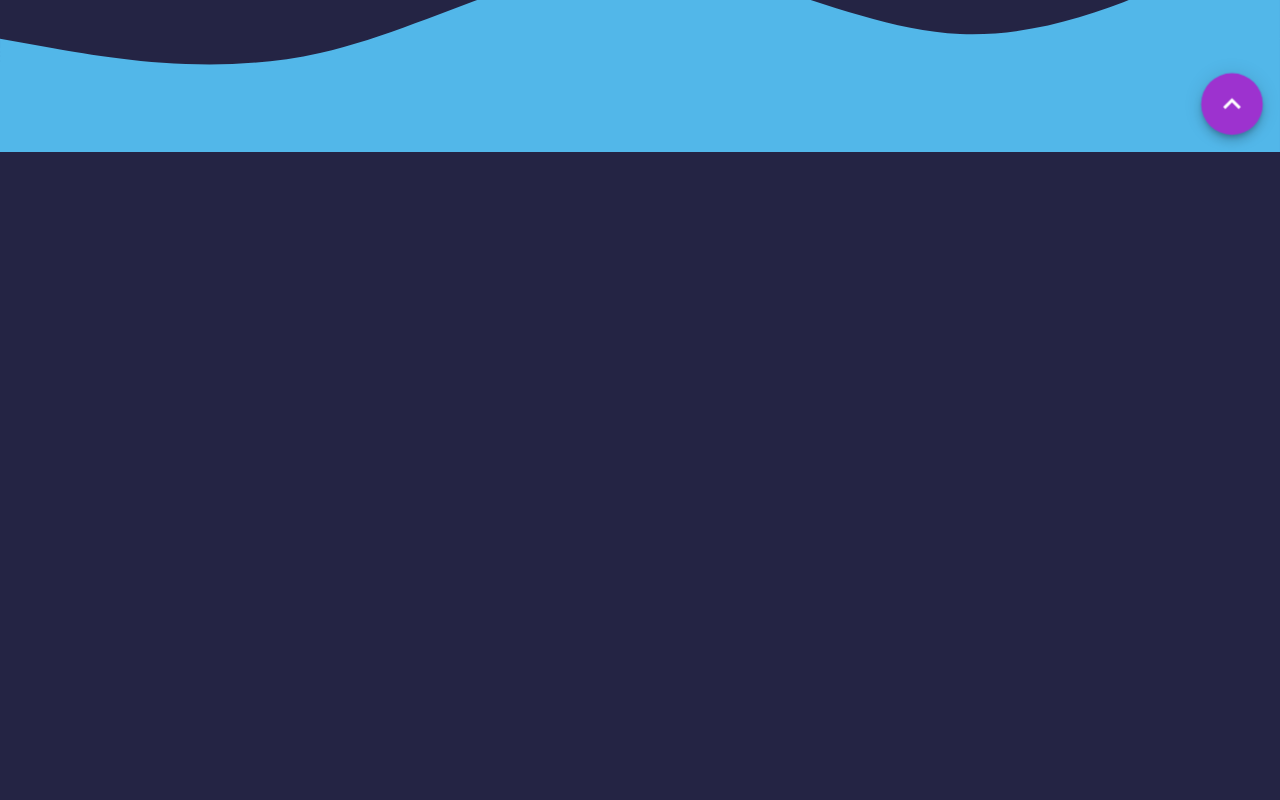
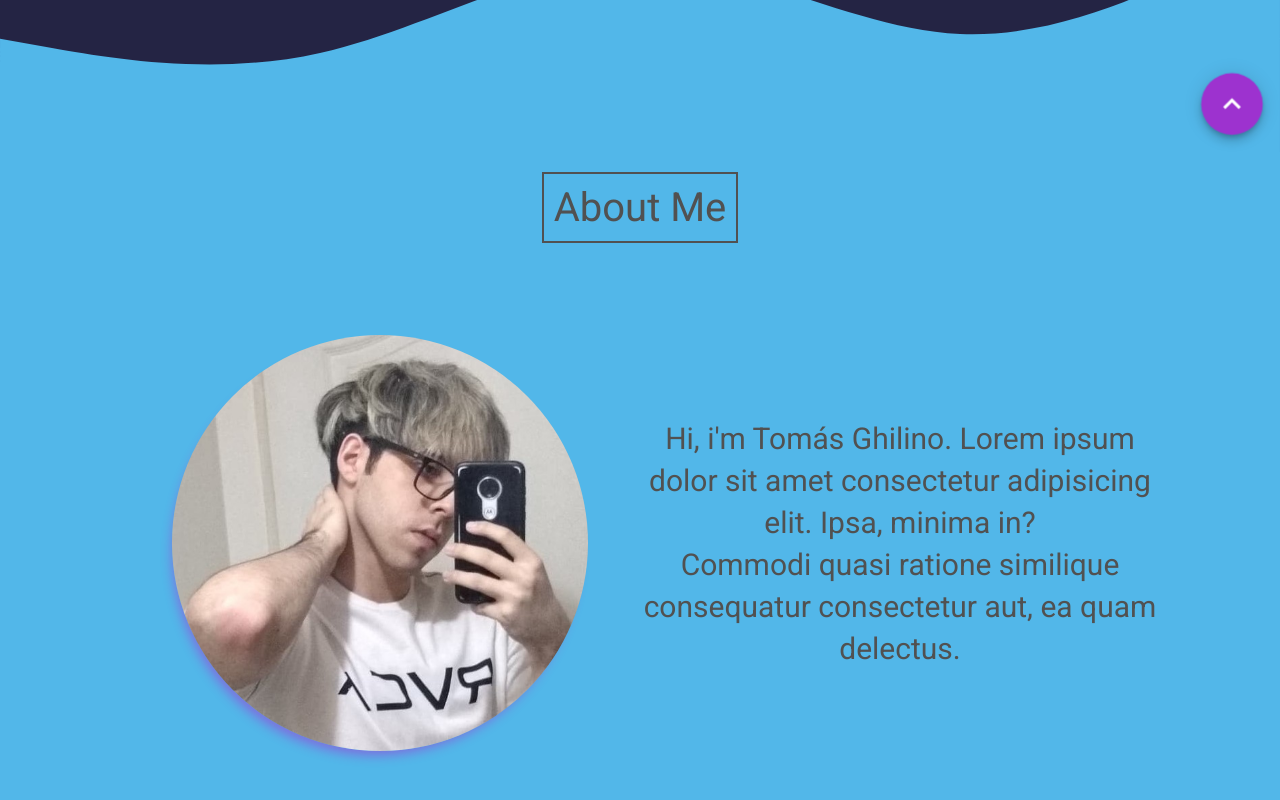
Before and after one commit to tomasghilino/portfolio, a Next.js app: page / in a window 1280 px wide. Shown: the part 648-1448 px from the top of the page. Before the commit the page ends 800 px from the top, so only its background shows below. Built offline with nearby package versions, Linux system fonts and the light colour scheme.

Commit message:
about me section and animations on hero

```diff
--- /dev/null
+++ b/components/AboutMe/AboutMeElements.jsx
@@ -0,0 +1,71 @@
+import styled from '@emotion/styled';
+import Image from 'next/image';
+
+export const AboutMeContainer = styled.div`
+  background-color: var(--bright);
+
+  display: flex;
+  flex-direction: column;
+  justify-content: center;
+  align-items: center;
+`;
+
+export const AboutMeTitle = styled.h1`
+  text-align: center;
+  font-size: 3rem;
+  font-weight: 400;
+  color: var(--gray);
+  margin: 2rem 0 2rem 0;
+
+  padding: 1rem;
+  display: inline-block;
+
+  border: 2px solid var(--gray);
+
+  @media (min-width: 768px) {
+    font-size: 4rem;
+  }
+`;
+
+export const AboutMeItems = styled.div`
+  padding: 2rem;
+
+  @media (min-width: 970px) {
+    margin: auto 10rem;
+  }
+`;
+
+export const AboutMeItemsContainer = styled.div`
+  display: grid;
+  grid-template-columns: 1fr;
+  margin: auto;
+
+  @media (min-width: 768px) {
+    grid-template-columns: 1fr 1fr;
+  }
+`;
+
+export const AboutMeTextContainer = styled.div`
+  display: flex;
+  justify-content: center;
+  align-items: center;
+  flex-direction: column;
+`;
+export const AboutMeText = styled.p`
+  color: var(--gray);
+  font-size: 2rem;
+  text-align: center;
+  line-height: 1.4;
+
+  @media (min-width: 768px) {
+    font-size: 3rem;
+  }
+`;
+
+export const Img = styled(Image)`
+  border-radius: 50%;
+  box-shadow: -6px 12px 14px -7px rgba(190, 7, 204, 0.43);
+  -webkit-box-shadow: -6px 12px 14px -7px rgba(190, 7, 204, 0.43);
+  -moz-box-shadow: -6px 12px 14px -7px rgba(190, 7, 204, 0.43);
+  transform: scale(0.8);
+`;
--- /dev/null
+++ b/components/AboutMe/index.jsx
@@ -0,0 +1,40 @@
+import React from 'react';
+
+import {
+  AboutMeContainer,
+  AboutMeTitle,
+  AboutMeTextContainer,
+  AboutMeText,
+  AboutMeItems,
+  AboutMeItemsContainer,
+  Img,
+} from './AboutMeElements';
+
+import ProfilePic from '../../public/images/yo.jpg';
+
+const AboutMe = () => {
+  return (
+    <AboutMeContainer>
+      <AboutMeTitle>About Me</AboutMeTitle>
+      <AboutMeItems>
+        <AboutMeItemsContainer>
+          <div>
+            <Img src={ProfilePic} alt="foto" />
+          </div>
+          <AboutMeTextContainer>
+            <AboutMeText>
+              Hi, i'm Tomás Ghilino. Lorem ipsum dolor sit amet consectetur
+              adipisicing elit. Ipsa, minima in?
+            </AboutMeText>
+            <AboutMeText>
+              Commodi quasi ratione similique consequatur consectetur aut, ea
+              quam delectus.
+            </AboutMeText>
+          </AboutMeTextContainer>
+        </AboutMeItemsContainer>
+      </AboutMeItems>
+    </AboutMeContainer>
+  );
+};
+
+export default AboutMe;
--- a/components/Hero/index.jsx
+++ b/components/Hero/index.jsx
@@ -9,14 +9,30 @@ import {
   HeroTitle,
   HeroText,
 } from './HeroElements';
+
+import { motion } from 'framer-motion';
 const Hero = () => {
   return (
     <>
       <HeroContainer>
         <HeroPresentation>
           <HeroDescription>
-            <HeroTitle>Tomás Ghilino</HeroTitle>
-            <HeroText>Web Developer</HeroText>
+            <HeroTitle
+              as={motion.h1}
+              initial={{ opacity: 0, y: -20 }}
+              animate={{ opacity: 1, y: 0 }}
+              transition={{ duration: 1.3 }}
+            >
+              Tomás Ghilino
+            </HeroTitle>
+            <HeroText
+              as={motion.p}
+              initial={{ opacity: 0, x: -20 }}
+              animate={{ opacity: 1, x: 0 }}
+              transition={{ duration: 1.2, delay: 1.1 }}
+            >
+              Web Developer
+            </HeroText>
           </HeroDescription>
           <Image src="/images/coding.svg" height={500} width={500} />
         </HeroPresentation>
--- a/components/Layout/LayoutElements.jsx
+++ b/components/Layout/LayoutElements.jsx
@@ -9,6 +9,7 @@ export const GlobalStyles = css`
     --semiDark: #46648c;
     --pink: #9d32cf;
     --darkPink: #53196e;
+    --gray: #515151;
   }
   html {
     box-sizing: border-box;
--- a/components/MenuButton/index.jsx
+++ b/components/MenuButton/index.jsx
@@ -36,7 +36,7 @@ const MenuButton = () => {
           >
             <Fab color="default" variant="extended" aria-label="person">
               <PersonIcon fontSize="large" sx={{ mr: 1 }} />
-              <MenuText>¿Quién soy?</MenuText>
+              <MenuText>About Me</MenuText>
             </Fab>
             <Fab
               href="https://github.com/tomasghilino"
@@ -46,7 +46,7 @@ const MenuButton = () => {
               aria-label="github"
             >
               <GitHubIcon fontSize="large" sx={{ mr: 1 }} />
-              <MenuText>Mi GitHub</MenuText>
+              <MenuText>My GitHub</MenuText>
             </Fab>
             <Fab
               href="https://wa.me/5491153297562"
@@ -61,6 +61,7 @@ const MenuButton = () => {
           </MenuDrop>
         )}
       </AnimatePresence>
+
       <MenuContainer onClick={() => handleClick()}>
         <MenuIconContainer aria-label="menu" color="info">
           {open ? <ExpandMoreIcon /> : <ExpandLessIcon />}
--- a/pages/index.js
+++ b/pages/index.js
@@ -1,12 +1,14 @@
 import React from 'react';
 import Layout from '../components/Layout';
 import Hero from '../components/Hero';
+import AboutMe from '../components/AboutMe';
 
 export default function Home() {
   return (
     <>
       <Layout>
         <Hero />
+        <AboutMe />
       </Layout>
     </>
   );
```
Also changed, not shown: public/images/yo.jpg (added).
